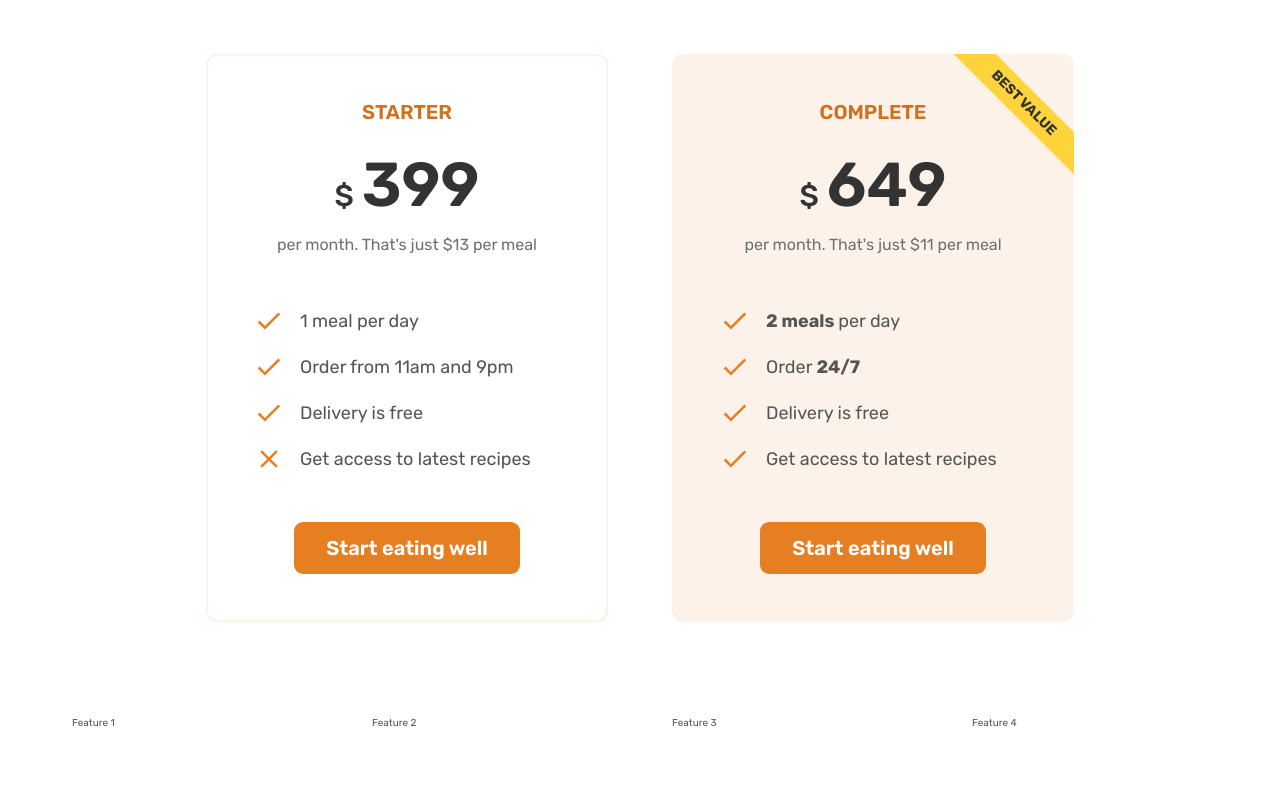
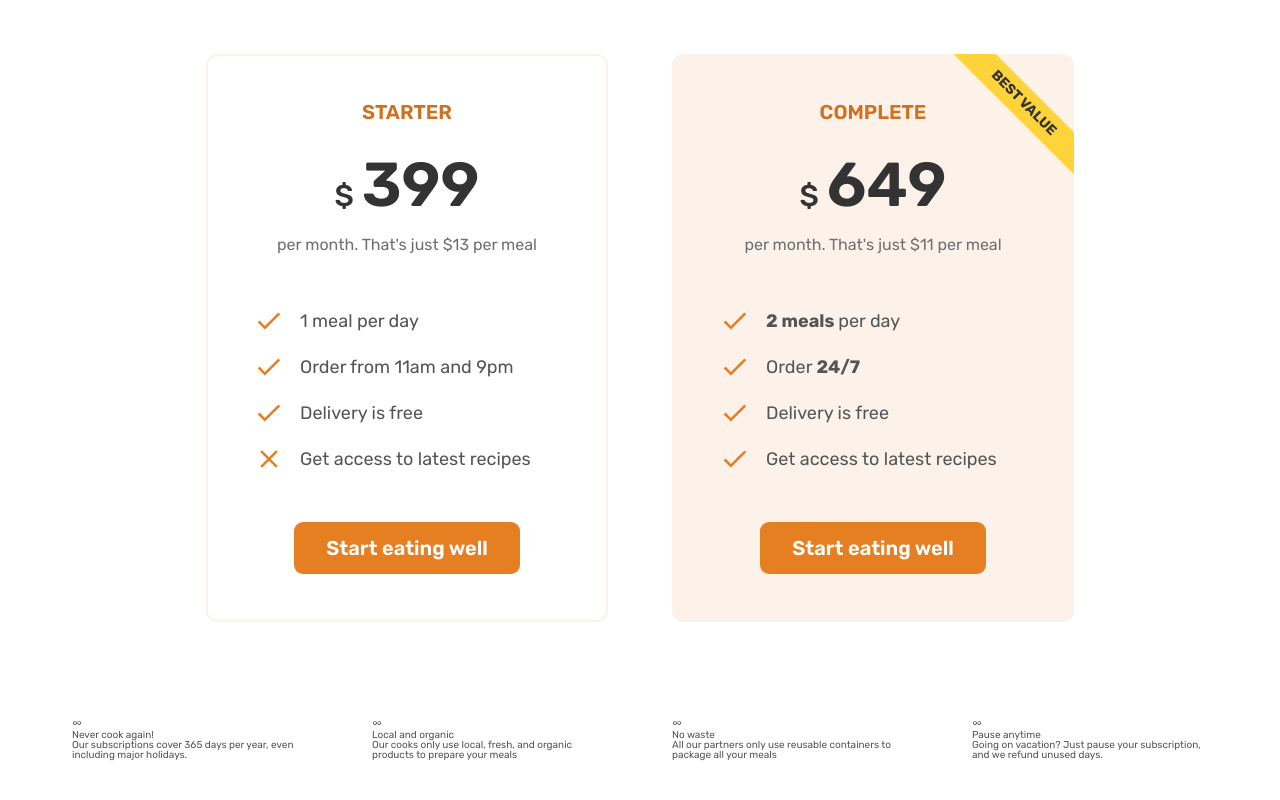
Before and after one commit to Bobstyle23/foodie, a plain HTML site: page index.html in a window 1280 px wide. Shown: the part 4833-5633 px from the top of the page. Drawn offline with nearby package versions, Linux system fonts and the light colour scheme; files whose address does not match are found by name.

Commit message:
Add feature section contents

```diff
--- a/index.html
+++ b/index.html
@@ -487,10 +487,38 @@
           </div>
         </div>
         <div class="container grid grid--4-cols">
-          <div class="feature">Feature 1</div>
-          <div class="feature">Feature 2</div>
-          <div class="feature">Feature 3</div>
-          <div class="feature">Feature 4</div>
+          <div class="feature">
+            <ion-icon class="feature-icon" name="infinite"></ion-icon>
+            <p class="feature-title">Never cook again!</p>
+            <p class="feature-text">
+              Our subscriptions cover 365 days per year, even including major
+              holidays.
+            </p>
+          </div>
+          <div class="feature">
+            <ion-icon class="feature-icon" name="infinite"></ion-icon>
+            <p class="feature-title">Local and organic</p>
+            <p class="feature-text">
+              Our cooks only use local, fresh, and organic products to prepare
+              your meals
+            </p>
+          </div>
+          <div class="feature">
+            <ion-icon class="feature-icon" name="infinite"></ion-icon>
+            <p class="feature-title">No waste</p>
+            <p class="feature-text">
+              All our partners only use reusable containers to package all your
+              meals
+            </p>
+          </div>
+          <div class="feature">
+            <ion-icon class="feature-icon" name="infinite"></ion-icon>
+            <p class="feature-title">Pause anytime</p>
+            <p class="feature-text">
+              Going on vacation? Just pause your subscription, and we refund
+              unused days.
+            </p>
+          </div>
         </div>
       </section>
     </main>
```
